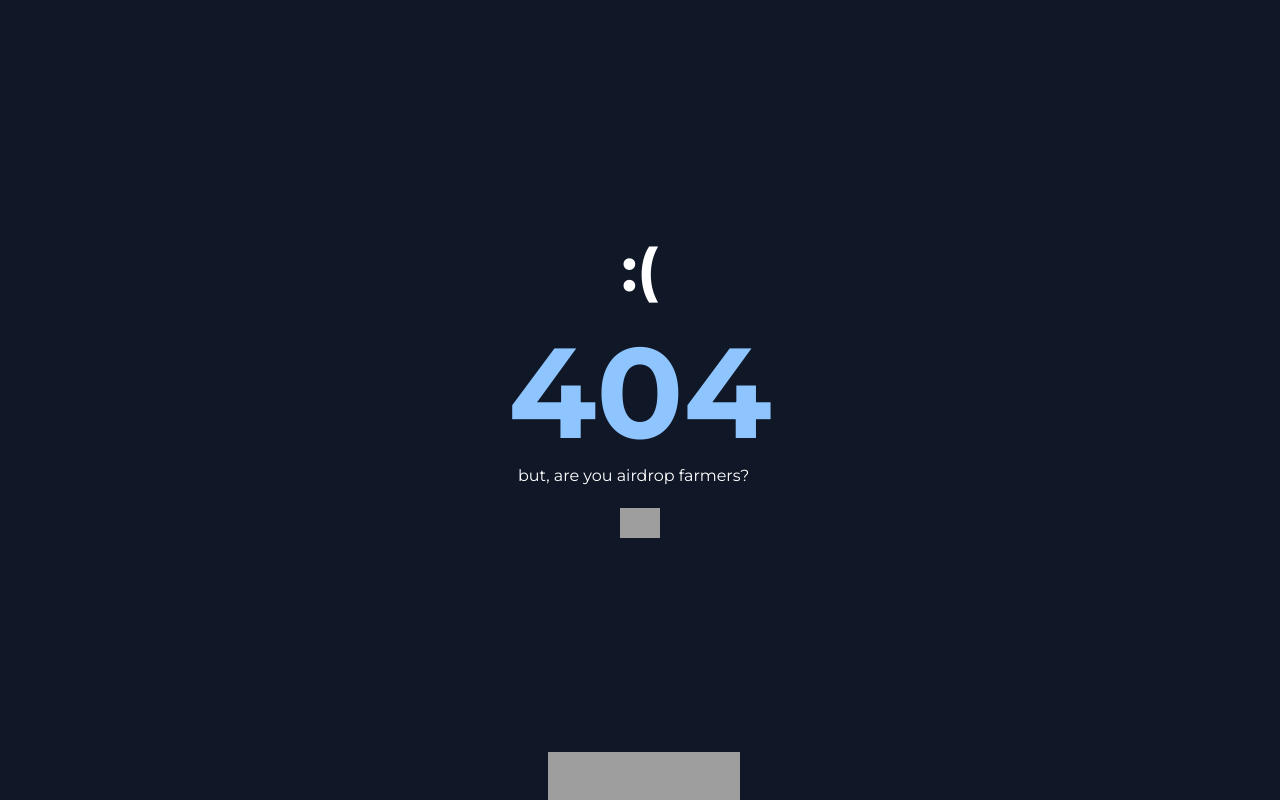
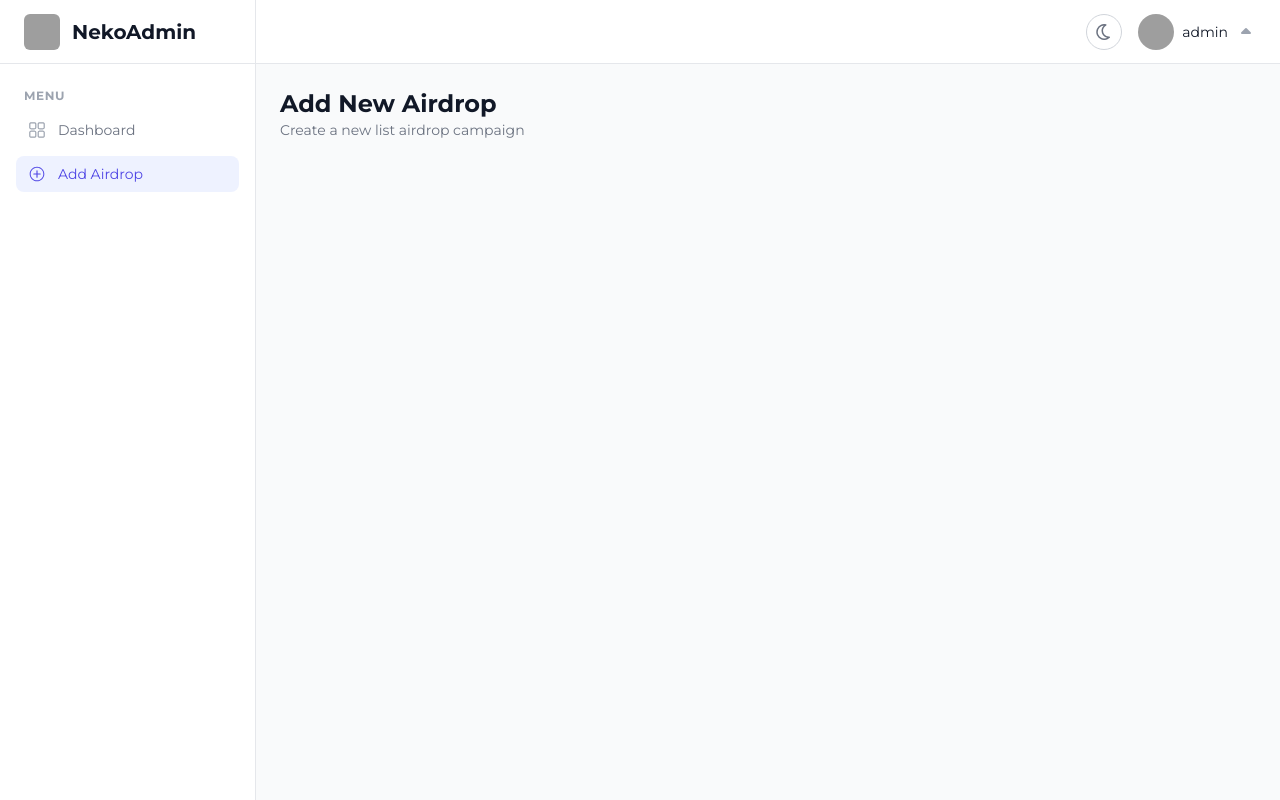
Before and after one commit to nekowawolf/admin-airdropv2-src, a Next.js app: page /add-airdrop in a window 1280 px wide. Before the commit this address had no page. Built offline with nearby package versions, Linux system fonts and the light colour scheme; grey boxes are pictures that could not be loaded.

Commit message:
feat: add "Add Airdrop" page

```diff
--- /dev/null
+++ b/src/app/add-airdrop/AddAirdropForm.tsx
@@ -0,0 +1,24 @@
+'use client'
+
+export default function AddAirdropForm() {
+  return (
+    <div className="space-y-6">
+      <div className="text-center sm:text-left">
+        <h2 className="text-lg sm:text-2xl font-semibold text-primary">
+          Add New Airdrop
+        </h2>
+        <p className="text-xs sm:text-sm text-secondary">
+          Create a new list airdrop campaign
+        </p>
+      </div>
+
+    <section className="grid grid-cols-1 sm:grid-cols-2 xl:grid-cols-4 gap-4">
+
+    </section>
+
+    <section className="grid grid-cols-1 lg:grid-cols-3 gap-4">
+
+    </section>
+  </div>
+  )
+}
--- /dev/null
+++ b/src/app/add-airdrop/layout.tsx
@@ -0,0 +1,22 @@
+"use client"
+
+import type { ReactNode } from 'react'
+import { useState } from 'react'
+import DashboardSidebar from '@/components/DashboardSidebar'
+import DashboardHeader from '@/components/DashboardHeader'
+
+export default function AddAirdropLayout({ children }: { children: ReactNode }) {
+	const [isSidebarOpen, setIsSidebarOpen] = useState(false)
+
+	return (
+		<div className="min-h-screen body-color text-primary">
+			<div className="flex">
+				<DashboardSidebar isOpen={isSidebarOpen} onClose={() => setIsSidebarOpen(false)} />
+				<div className="flex-1 flex flex-col min-w-0">
+					<DashboardHeader onToggleSidebar={() => setIsSidebarOpen((v) => !v)} />
+					<main className="p-4 md:p-6">{children}</main>
+				</div>
+			</div>
+		</div>
+	)
+}
--- /dev/null
+++ b/src/app/add-airdrop/page.tsx
@@ -0,0 +1,10 @@
+import AddAirdropForm from './AddAirdropForm'
+
+export const metadata = {
+  title: 'Admin | Add Airdrop',
+  description: 'Add new airdrop campaign',
+}
+
+export default function AddAirdropPage() {
+  return <AddAirdropForm />
+}
--- a/src/app/dashboard/ClientDashboardPage.tsx
+++ b/src/app/dashboard/ClientDashboardPage.tsx
@@ -15,10 +15,14 @@ export default function ClientDashboardPage() {
 
   return (
     <div className="space-y-6">
-      <div>
-        <h2 className="text-2xl font-semibold text-primary">Dashboard</h2>
-        <p className="text-sm text-secondary">Overview of your project stats</p>
-      </div>
+    <div className="text-center sm:text-left">
+      <h2 className="text-lg sm:text-2xl font-semibold text-primary">
+        Dashboard
+      </h2>
+      <p className="text-xs sm:text-sm text-secondary">
+        Overview of your project stats
+      </p>
+    </div>
 
       <section className="grid grid-cols-1 sm:grid-cols-2 xl:grid-cols-4 gap-4">
 
--- a/src/components/DashboardSidebar.tsx
+++ b/src/components/DashboardSidebar.tsx
@@ -3,6 +3,7 @@
 import Link from 'next/link'
 import { usePathname } from 'next/navigation'
 import { RxDashboard } from 'react-icons/rx'
+import { IoIosAddCircleOutline } from "react-icons/io"
 
 type SidebarProps = {
 	isOpen?: boolean
@@ -34,6 +35,18 @@ export default function DashboardSidebar({ isOpen, onClose }: SidebarProps) {
 					<RxDashboard className={`${isActive('/dashboard') ? 'text-accent' : 'text-muted'}`} size={18} />
 					<span>Dashboard</span>
 				</Link>
+
+				<Link
+					href="/add-airdrop"
+					className={`group flex items-center gap-3 rounded-lg px-3 py-2 text-sm transition-colors ${
+						isActive('/add-airdrop')
+							? 'hover-bg-accent text-accent'
+							: 'text-secondary hover:hover-bg'
+					}`}
+				>
+					<IoIosAddCircleOutline className={`${isActive('/add-airdrop') ? 'text-accent' : 'text-muted'}`} size={18} />
+					<span>Add Airdrop</span>
+				</Link>
 			</nav>
 		</>
 	)
```
